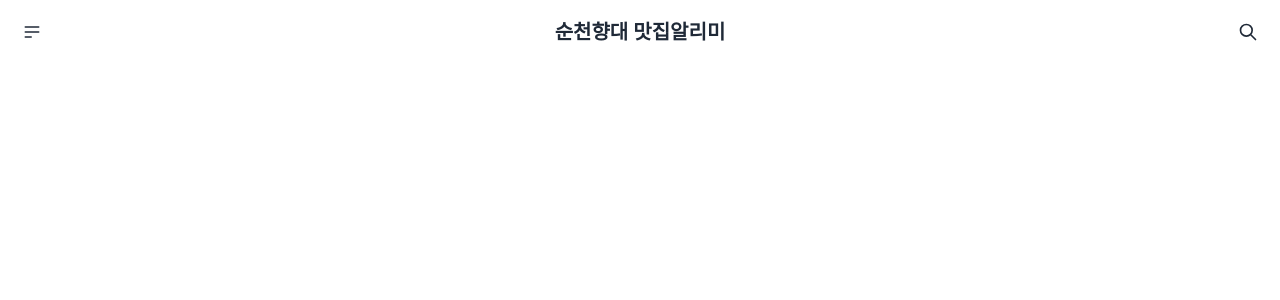
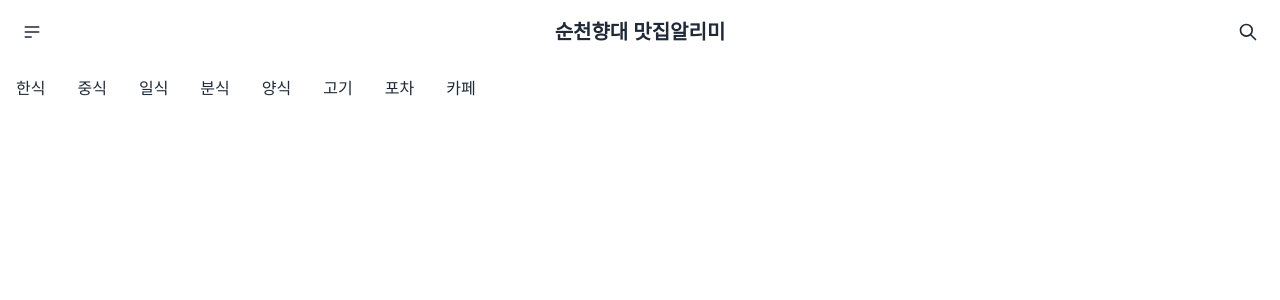
Before and after one commit to Antraxmin/SCH-Food, a Next.js app: page / in a window 1280 px wide. Shown: the top 300 px of the page. Built offline with nearby package versions, Linux system fonts and the light colour scheme; a web font is replaced by a local one.

Commit message:
[#1] add category component

```diff
--- /dev/null
+++ b/components/common/Category.tsx
@@ -0,0 +1,30 @@
+export default function Category() {
+  return (
+    <ul className="menu menu-horizontal bg-base-100 rounded-box overflow-auto whitespace-nowrap">
+      <li>
+        <a>한식</a>
+      </li>
+      <li>
+        <a>중식</a>
+      </li>
+      <li>
+        <a>일식</a>
+      </li>
+      <li>
+        <a>분식</a>
+      </li>
+      <li>
+        <a>양식</a>
+      </li>
+      <li>
+        <a>고기</a>
+      </li>
+      <li>
+        <a>포차</a>
+      </li>
+      <li>
+        <a>카페</a>
+      </li>
+    </ul>
+  );
+}
--- a/pages/index.tsx
+++ b/pages/index.tsx
@@ -1,3 +1,4 @@
+import Category from "@/components/common/Category";
 import Header from "@/components/common/Header";
 import { Fragment } from "react";
 
@@ -5,6 +6,7 @@ export default function Home() {
   return (
     <Fragment>
       <Header />
+      <Category />
     </Fragment>
   );
 }
```
